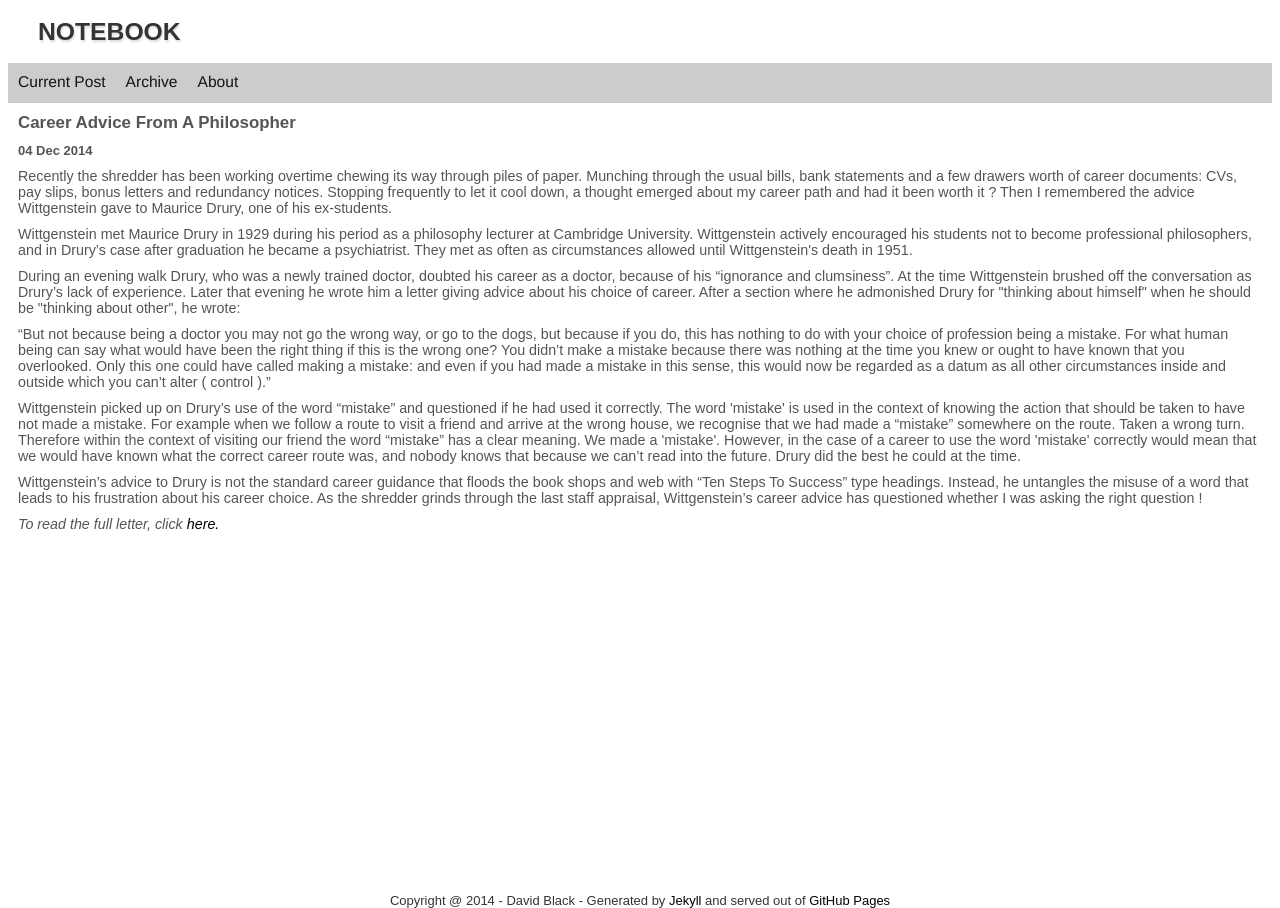
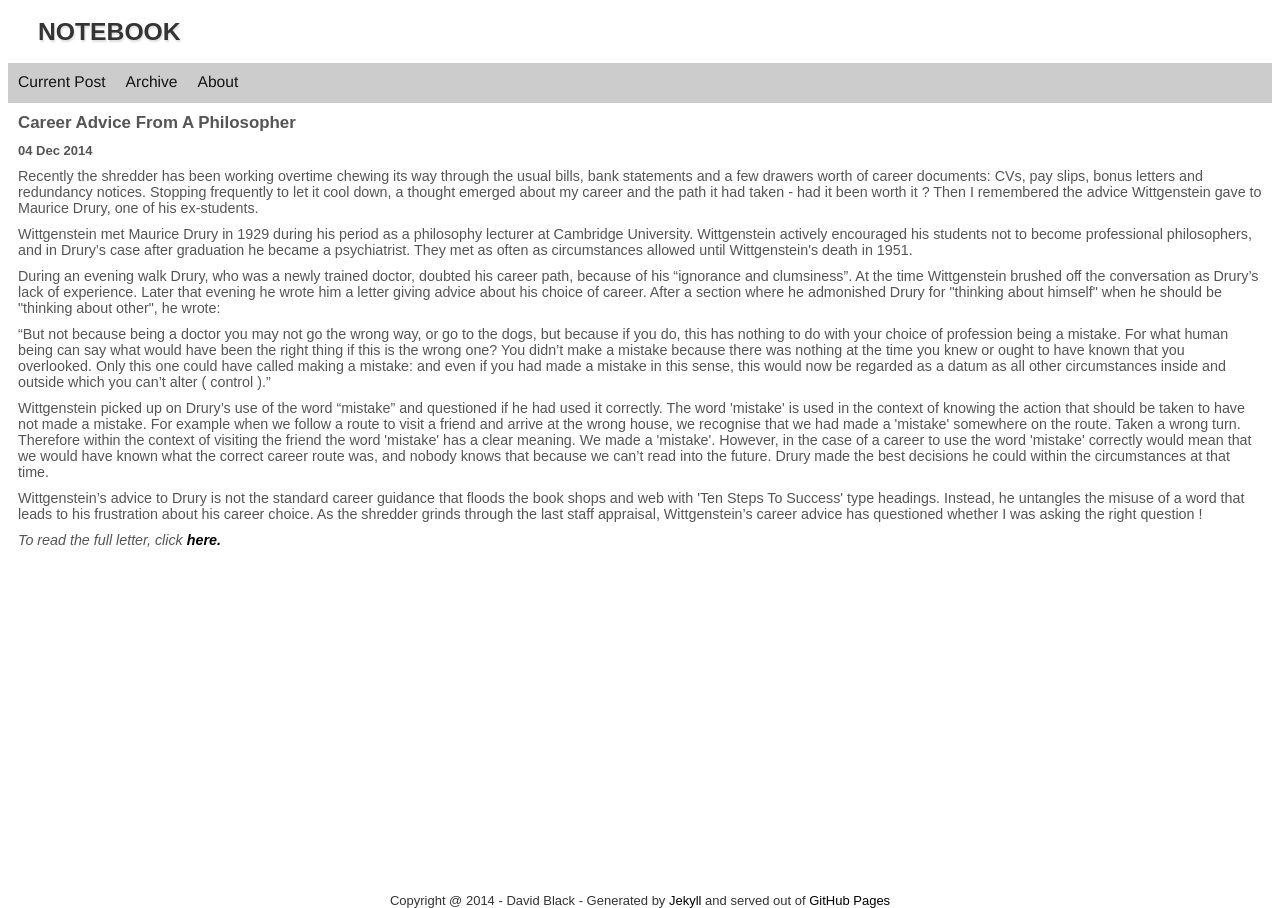
Before and after one commit to dtinblack/dtinblack.github.io, a Jekyll site: the page built from _posts/2014-12-04-current.html, in a window 1280 px wide. Built offline with Jekyll 4.4.1, drawn with Linux system fonts in a browser that asks for light colours.

Commit message:
new post

```diff
--- a/_posts/2014-12-04-current.html
+++ b/_posts/2014-12-04-current.html
@@ -5,10 +5,9 @@ description: Wittgenstein’s career advice for an ex-student.
 ---
 
 <p>
-Recently the shredder has been working overtime chewing its way through piles of paper. Munching
-through the usual bills, bank statements and a few drawers worth of career documents:  CVs, pay slips,
+Recently the shredder has been working overtime chewing its way through the usual bills, bank statements and a few drawers worth of career documents:  CVs, pay slips,
 bonus letters and redundancy notices. Stopping frequently to let it cool down, a thought emerged about
-my career path and had it been worth it ?  Then I remembered the advice Wittgenstein gave to
+my career and the path it had taken - had it been worth it ?  Then I remembered the advice Wittgenstein gave to
 Maurice Drury, one of his ex-students.
 </p>
 
@@ -20,7 +19,7 @@ death in 1951.
 </p>
 
 <p>
-During an evening walk Drury, who was a newly trained doctor,  doubted his career as a doctor,
+During an evening walk Drury, who was a newly trained doctor, doubted his career path,
 because of his  “ignorance and clumsiness”. At the time Wittgenstein brushed off the conversation as
 Drury’s lack of experience.  Later that evening he wrote him a letter giving advice about his
 choice of career. After a section where he admonished Drury for "thinking about himself" when he should be
@@ -40,21 +39,21 @@ as all other circumstances inside and outside which you can’t alter ( control
 Wittgenstein picked up on Drury’s use of the word “mistake” and questioned if he had used it correctly.
 The word 'mistake' is used in the context of knowing the action that should be taken to have not made a
 mistake. For example when we follow a route to visit a friend and arrive at the wrong house, we recognise
-that we had made a “mistake” somewhere on the route. Taken a wrong turn.
-Therefore within the context of visiting our friend the word “mistake” has a clear meaning. We made a 'mistake'.
+that we had made a 'mistake' somewhere on the route. Taken a wrong turn.
+Therefore within the context of visiting the friend the word 'mistake' has a clear meaning. We made a 'mistake'.
 However, in the case of a career to use the word 'mistake' correctly would mean that we would
 have known what the correct career route was, and nobody knows that because we can’t read into the future.
-Drury did the best he could at the time.
+Drury made the best decisions he could within the circumstances at that time.
 </p>
 
 <p>
 Wittgenstein’s advice to Drury is not the standard career guidance that floods the book shops and web
-with “Ten Steps To Success” type headings. Instead, he untangles the misuse of a word that leads to
+with 'Ten Steps To Success' type headings. Instead, he untangles the misuse of a word that leads to
 his frustration about his career choice.  As the shredder grinds through the last staff appraisal,
 Wittgenstein’s career advice has questioned whether I was asking the right question !
 </p>
 
 <p><i>
 To read the full letter, click
-<a href="/assets/downloads/Wittgenstein’s-Letter-to-Drury.pdf" target="_blank">here.</a>
+<a href="/assets/downloads/Wittgenstein’s-Letter-to-Drury.pdf" target="_blank"><b>here.</b></a>
 </i></p>
```
